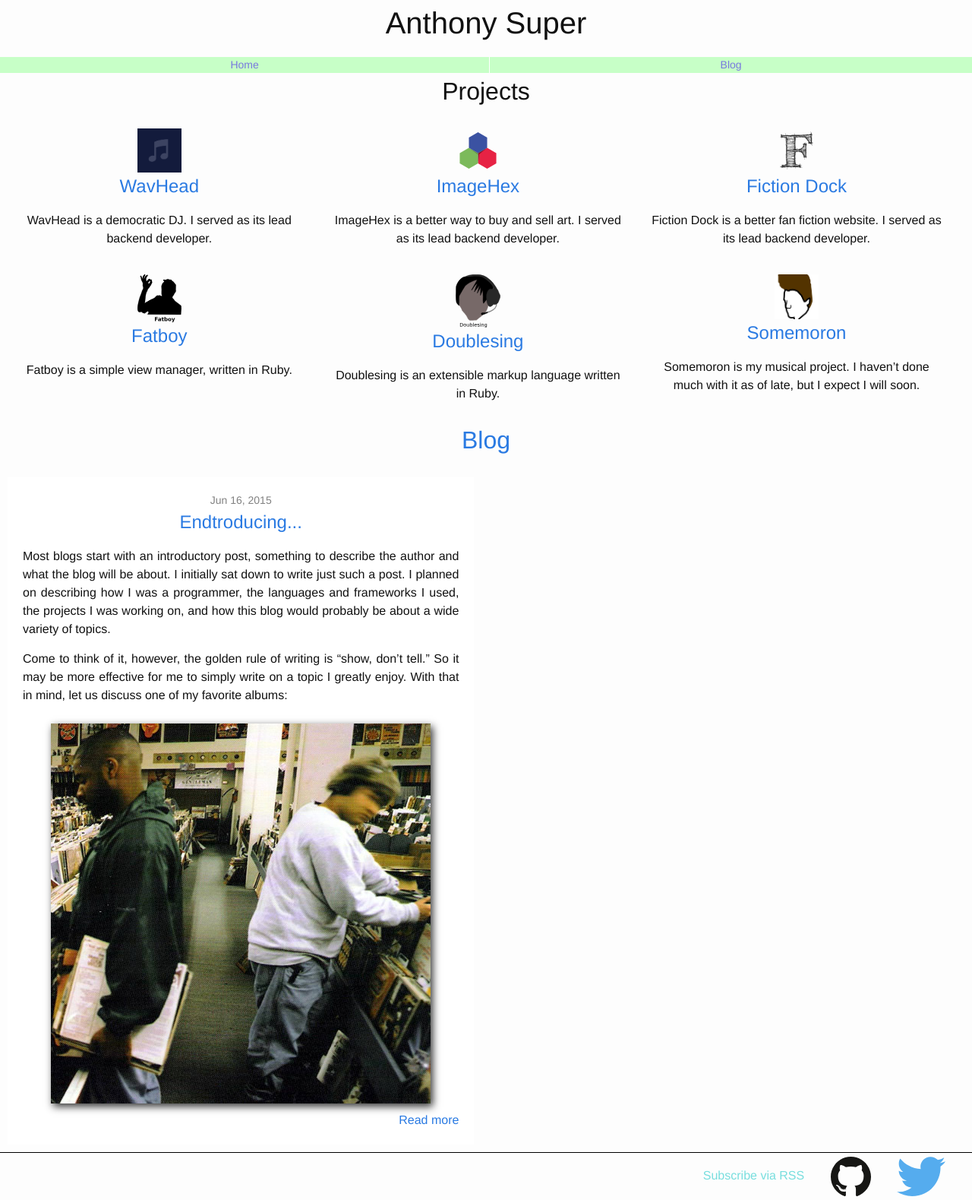
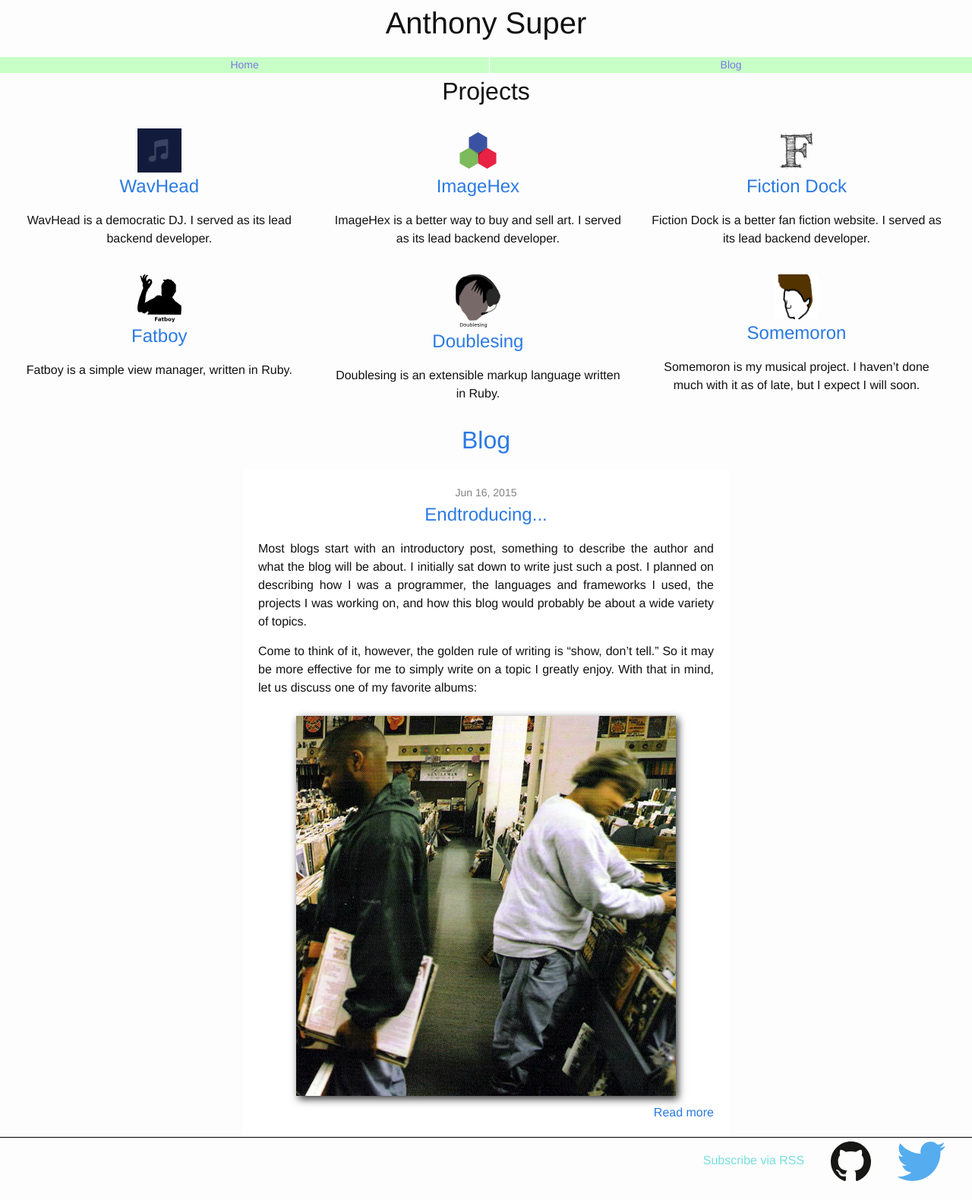
Before and after one commit to AnthonySuper/AnthonySuper.github.io, a Jekyll site: the page built from index.html, in a window 1280 px wide. Shown: the whole page at 76% size. Built offline with Jekyll 4.4.1, drawn with Linux system fonts in a browser that asks for light colours.

Commit message:
Centered column layout

```diff
--- a/_sass/_blog.scss
+++ b/_sass/_blog.scss
@@ -35,7 +35,7 @@
 
 @media all and (min-width: $on-laptop){
   .blog-post{
-    width: 48%;
-    margin: 10px;
+    margin: auto;
+    width: 50%;
   }
 }
```
